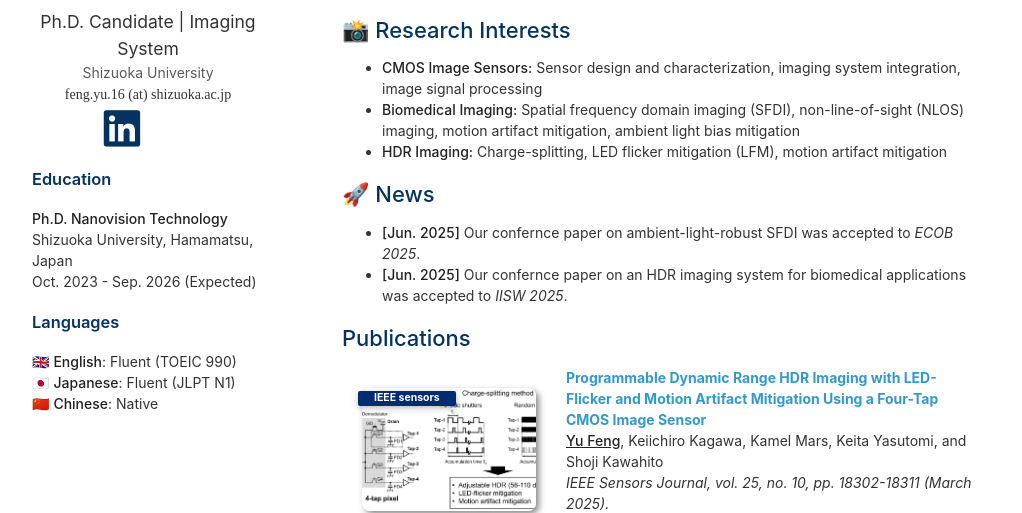
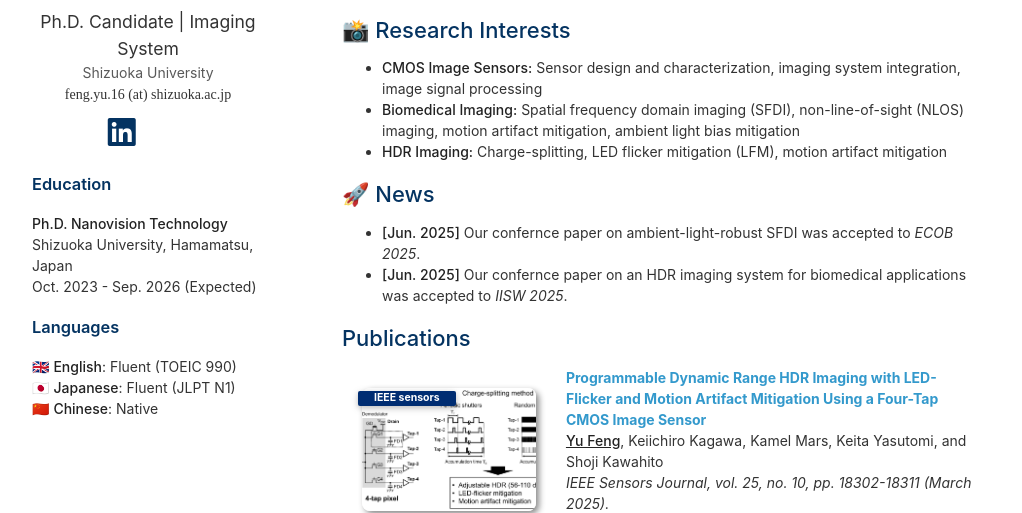
Before and after one commit to y-fen/y-fen.github.io, a Jekyll site: the page built from index.md, in a window 1280 px wide. Shown: the part 220-733 px from the top of the page, without its empty margins (128-1150 px from the left). Built offline with Jekyll 4.4.1, drawn with Linux system fonts in a browser that asks for light colours; a style sheet for code colours, icons or effects is not loaded.

Commit message:
Update homepage.html

```diff
--- a/_layouts/homepage.html
+++ b/_layouts/homepage.html
@@ -71,25 +71,25 @@
 
         {% if site.cv_link %}
         <a style="margin: 0 5px 0 0" href="{{ site.cv_link }}">
-          <i class="ai ai-cv" style="font-size:2.6rem;"></i>
+          <i class="ai ai-cv" style="font-size:2.1rem;"></i>
         </a>
         {% endif %}
 
         {% if site.linkedin %}
         <a style="margin: 0 5px 0 0" href="{{ site.linkedin }}">
-          <i class="fab fa-linkedin" style="font-size:2.6rem;"></i>
+          <i class="fab fa-linkedin" style="font-size:2.0rem;"></i>
         </a>
         {% endif %}
 
         {% if site.researchgate %}
         <a style="margin: 0 5px 0 0" href="{{ site.researchgate }}">
-          <i class="ai ai-researchgate" style="font-size:2.6rem;"></i>
+          <i class="ai ai-researchgate" style="font-size:2.0rem;"></i>
         </a>
         {% endif %}
 
         {% if site.orcid %}
         <a style="margin: 0 5px 0 0" href="{{ site.orcid }}">
-          <i class="ai ai-orcid" style="font-size:2.6rem;"></i>
+          <i class="ai ai-orcid" style="font-size:2.0rem;"></i>
         </a>
         {% endif %}
 
```
